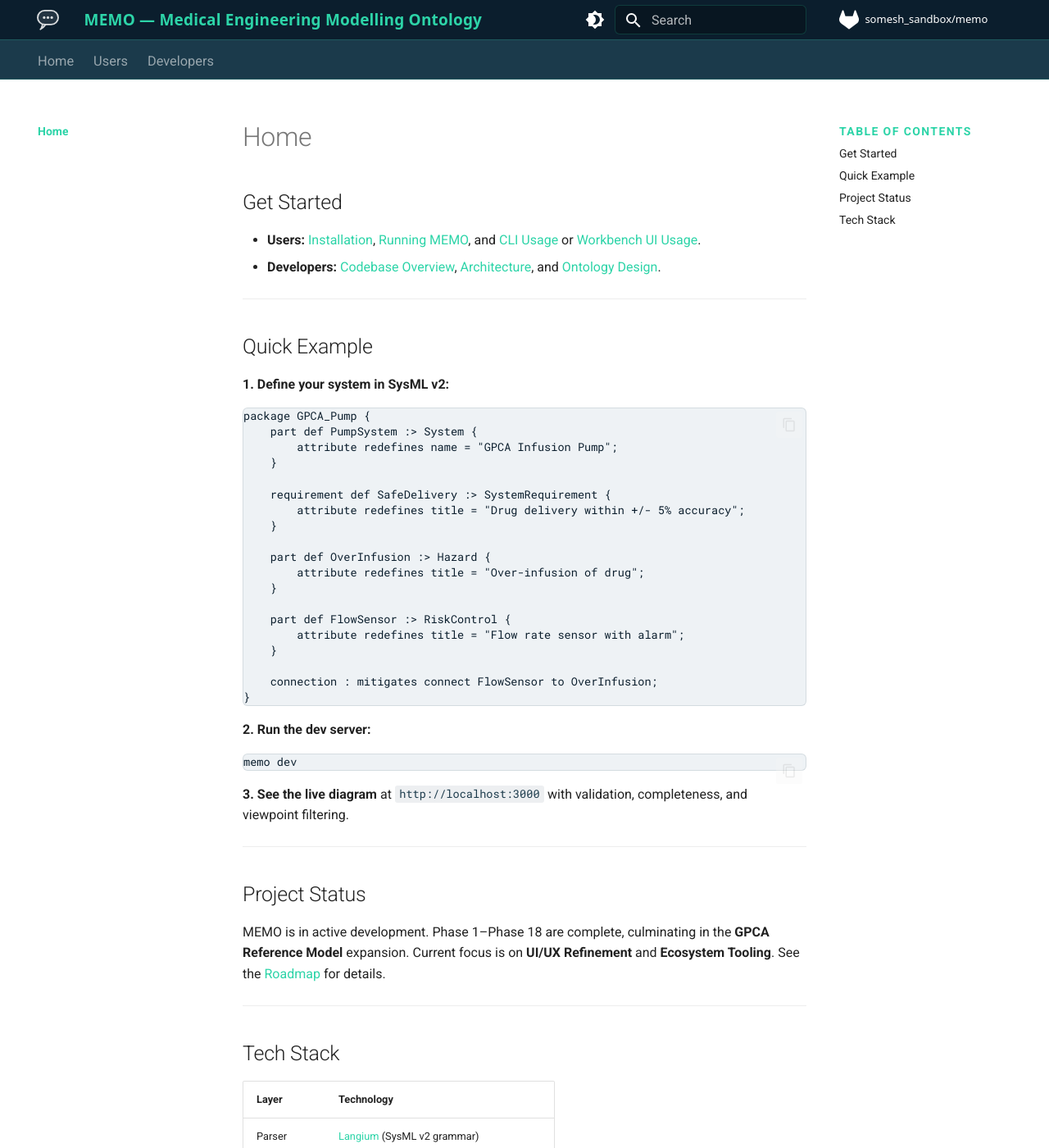
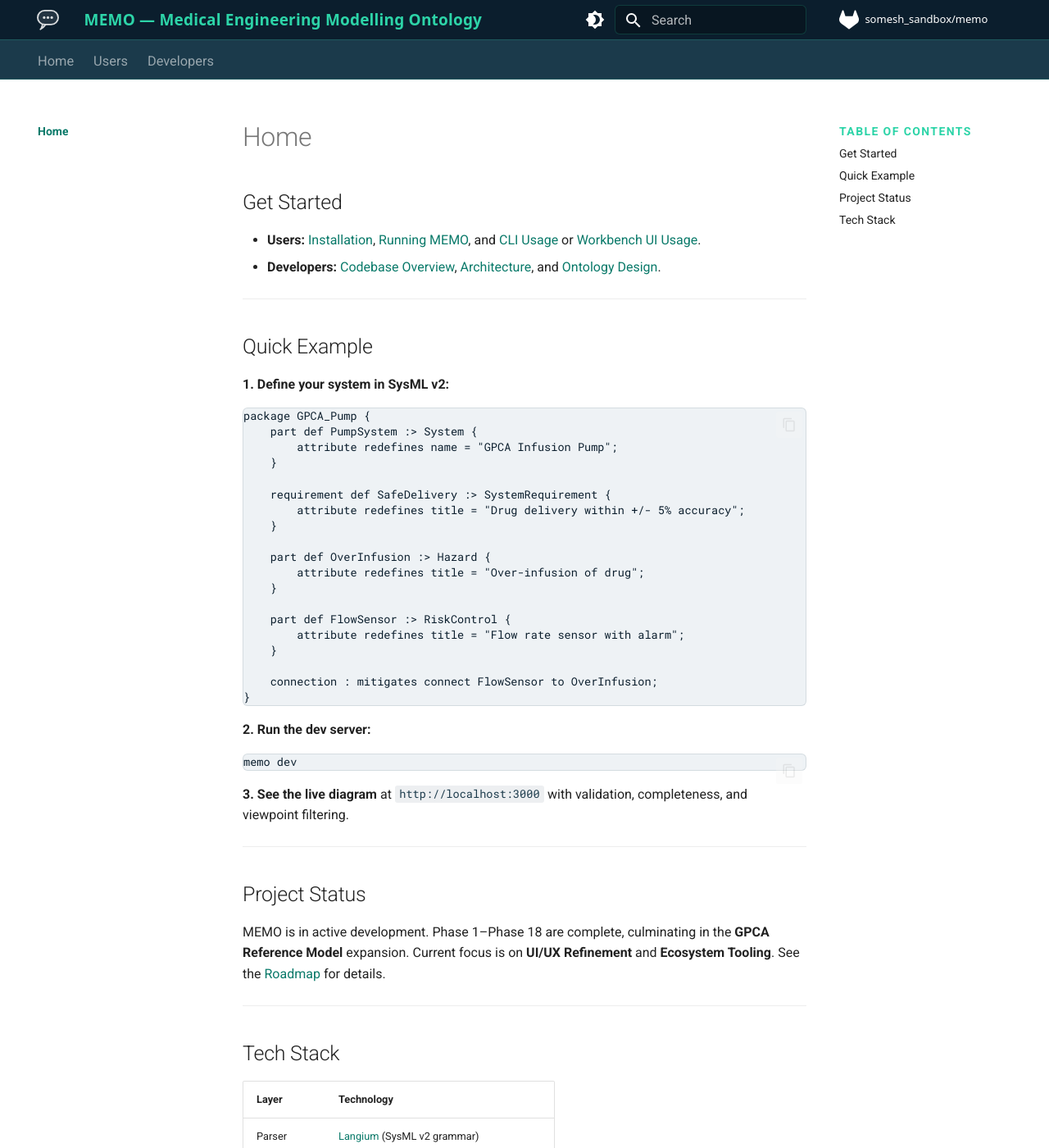
Before and after one commit to memoarchitect/memo-architect, an MkDocs documentation site: the page built from docs/src/index.md, in a window 1280 px wide and 1400 px high. Shown: the whole window at 82% size. Built offline with MkDocs 1.6.1 and Material for MkDocs 9.7.7, drawn with Linux system fonts in a browser that asks for light colours; comment, search, counter and statistics services are not loaded.

Commit message:
fix: darken link color in light mode for WCAG contrast (#0A7A6A on white)

```diff
--- a/docs/src/stylesheets/extra.css
+++ b/docs/src/stylesheets/extra.css
@@ -84,13 +84,23 @@
   text-transform: uppercase;
 }
 
-.md-nav__link--active,
-.md-nav__item--active > .md-nav__link {
+[data-md-color-scheme="default"] .md-nav__link--active,
+[data-md-color-scheme="default"] .md-nav__item--active > .md-nav__link {
+  color: #0A7A6A !important;
+  font-weight: 600;
+}
+
+[data-md-color-scheme="default"] .md-nav__link:hover {
+  color: #1B3A4B !important;
+}
+
+[data-md-color-scheme="slate"] .md-nav__link--active,
+[data-md-color-scheme="slate"] .md-nav__item--active > .md-nav__link {
   color: #2DD4A8 !important;
   font-weight: 600;
 }
 
-.md-nav__link:hover {
+[data-md-color-scheme="slate"] .md-nav__link:hover {
   color: #2DD4A8 !important;
 }
 
@@ -177,12 +187,21 @@
   color: #2DD4A8 !important;
 }
 
-/* ── Buttons & links ────────────────────────────────────────────────────── */
-.md-typeset a {
+/* ── Links — light mode: darker teal for contrast on white ──────────────── */
+[data-md-color-scheme="default"] .md-typeset a {
+  color: #0A7A6A;
+}
+
+[data-md-color-scheme="default"] .md-typeset a:hover {
+  color: #1B3A4B;
+}
+
+/* ── Links — dark mode: bright teal on dark bg ──────────────────────────── */
+[data-md-color-scheme="slate"] .md-typeset a {
   color: #2DD4A8;
 }
 
-.md-typeset a:hover {
+[data-md-color-scheme="slate"] .md-typeset a:hover {
   color: #50e8c0;
 }
 
```
